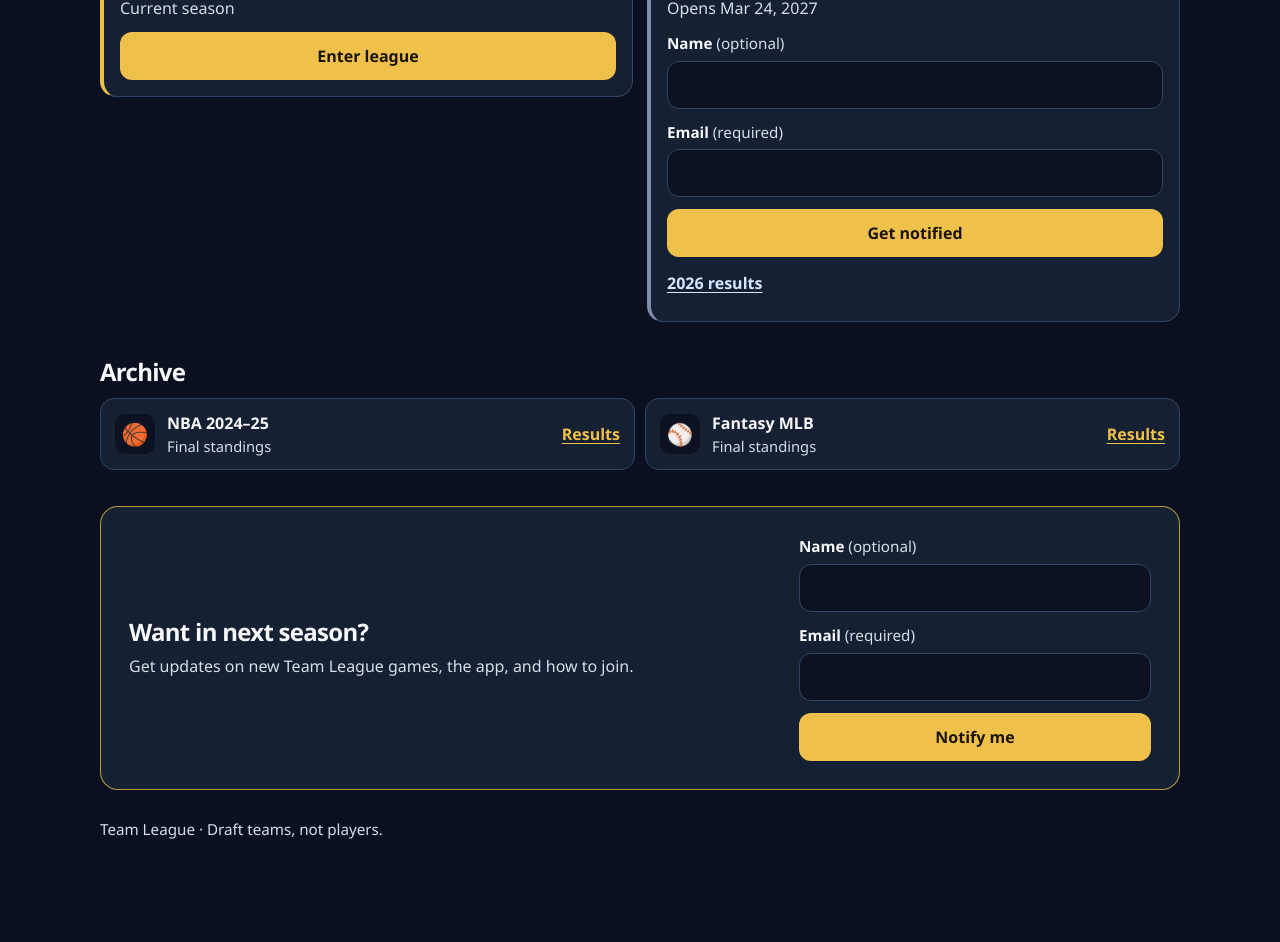
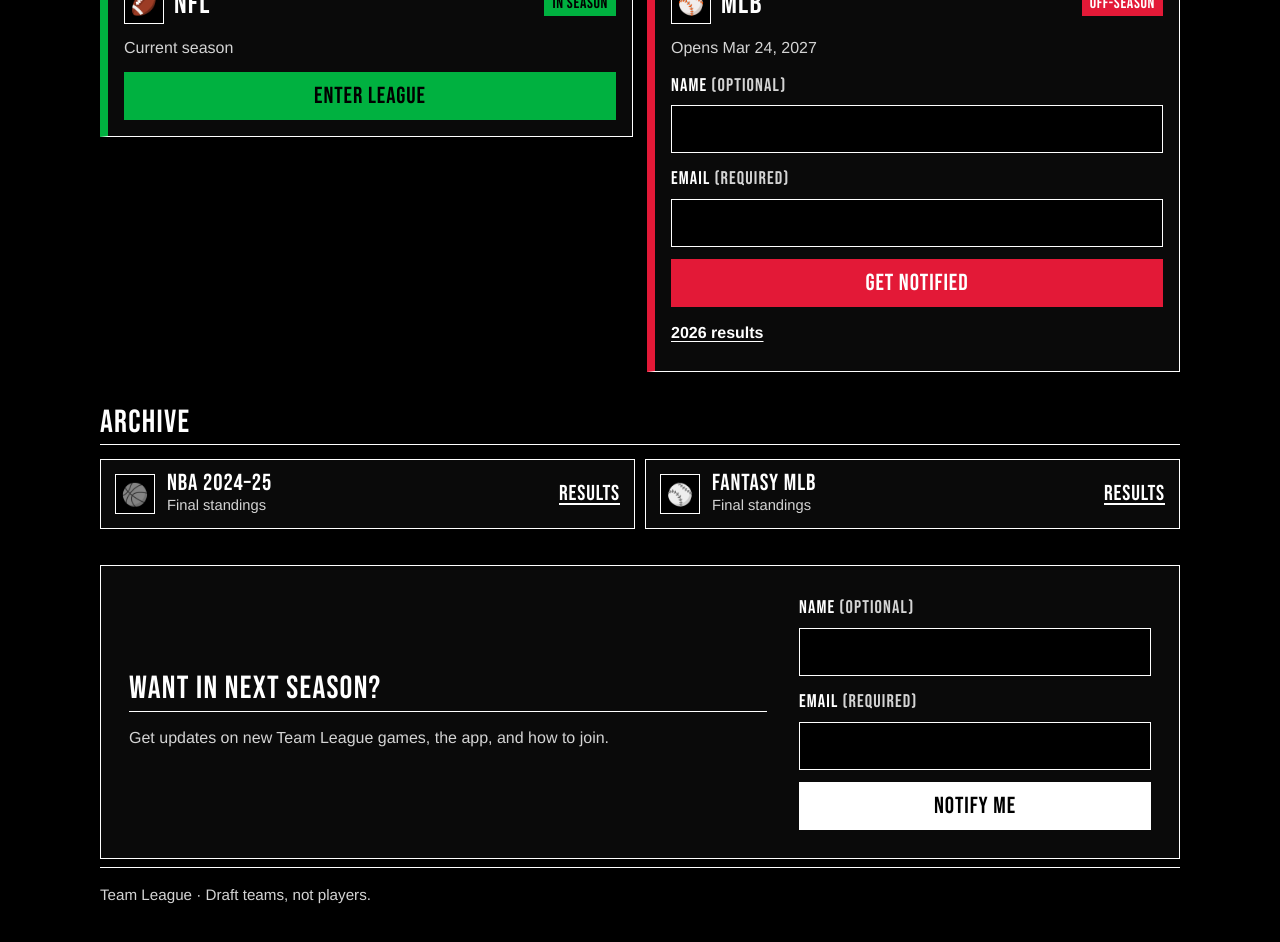
Before and after one commit to michaelrippe/teamleague, a plain HTML site: page index.html in a window 1280 px wide. Shown: the part 834-1776 px from the top of the page. Before the commit the page ends 1710 px from the top, so only its background shows below. Drawn offline with Linux system fonts and the light colour scheme.

Commit message:
Restyle the hub as a black-and-white scoreboard.
League color is limited to each card's stripe, status chip, and button, with ink chosen for WCAG AA.

Co-authored-by: michaelrippe <michaelrippe@users.noreply.github.com>

```diff
--- a/assets/hub.js
+++ b/assets/hub.js
@@ -131,11 +131,39 @@
     return form;
   }
 
+  function normalizeAccent(value) {
+    var match = /^#([0-9a-f]{6})$/i.exec(String(value || "").trim());
+    return match ? "#" + match[1].toUpperCase() : "";
+  }
+
+  function accentInk(hex) {
+    var n = parseInt(hex.slice(1), 16);
+    var channels = [(n >> 16) & 255, (n >> 8) & 255, n & 255].map(function (v) {
+      var channel = v / 255;
+      return channel <= 0.03928
+        ? channel / 12.92
+        : Math.pow((channel + 0.055) / 1.055, 2.4);
+    });
+    var luminance =
+      0.2126 * channels[0] + 0.7152 * channels[1] + 0.0722 * channels[2];
+    function ratio(other) {
+      var hi = Math.max(luminance, other);
+      var lo = Math.min(luminance, other);
+      return (hi + 0.05) / (lo + 0.05);
+    }
+    return ratio(0) >= ratio(1) ? "#000000" : "#FFFFFF";
+  }
+
   function renderCard(league, status) {
     var article = document.createElement("article");
     article.className = "card";
     article.dataset.league = league.id || "";
     article.dataset.status = status;
+    var accent = normalizeAccent(league.accent);
+    if (accent) {
+      article.style.setProperty("--accent", accent);
+      article.style.setProperty("--accent-ink", accentInk(accent));
+    }
 
     var top = document.createElement("div");
     top.className = "card-top";
--- a/assets/leagues.js
+++ b/assets/leagues.js
@@ -9,12 +9,16 @@
 // "archive" is never overridden. Before start or after end the card is
 // off-season; any other day inside the window is live. Leave both off
 // to pin status by hand.
+//
+// accent: 6-digit hex used as the card's stripe, status chip, and button.
+// Archive rows ignore it and stay grayscale. Ink is chosen for contrast.
 window.TEAM_LEAGUES = [
   {
     id: "nba",
     name: "NBA 2025–26",
     icon: "🏀",
     status: "live",
+    accent: "#F15A22",
     url: "https://michaelrippe.github.io/nbatl26/",
     season: "2025–26 season",
   },
@@ -23,6 +27,7 @@ window.TEAM_LEAGUES = [
     name: "NHL",
     icon: "🏒",
     status: "live",
+    accent: "#A2AAAD",
     url: "https://michaelrippe.github.io/nhltl/",
     season: "Current season",
   },
@@ -31,6 +36,7 @@ window.TEAM_LEAGUES = [
     name: "NFL",
     icon: "🏈",
     status: "live",
+    accent: "#00B140",
     url: "https://michaelrippe.github.io/nfltl/",
     season: "Current season",
   },
@@ -39,6 +45,7 @@ window.TEAM_LEAGUES = [
     name: "MLB",
     icon: "⚾",
     status: "offseason",
+    accent: "#E31937",
     // Opening day flips this card to live. Add `end` when the last day
     // of the 2027 season is set; until then it stays live after it opens.
     start: "2027-03-24",
--- a/assets/styles.css
+++ b/assets/styles.css
@@ -1,19 +1,11 @@
 :root {
-  --bg: #0b1020;
-  --elev: #152033;
-  --sunken: #0c1222;
-  --line: #314664;
-  --text: #f7f8fb;
-  --muted: #d5deea;
-  --gold: #f0c14a;
-  --gold-ink: #1a1406;
-  --link: #d6e6ff;
-  --live-bg: #123d2e;
-  --live-fg: #c8f8df;
-  --off-bg: #3d3318;
-  --off-fg: #f8e7b8;
-  --danger: #ffd2d2;
-  --focus: #f0c14a;
+  --bg: #000;
+  --surface: #0a0a0a;
+  --text: #fff;
+  --muted: #d4d4d4;
+  --line: #fff;
+  --display: "Bebas Neue", "Arial Narrow", Impact, Haettenschweiler, sans-serif;
+  --sans: "Helvetica Neue", Helvetica, Arial, sans-serif;
   color-scheme: dark;
 }
 
@@ -31,11 +23,8 @@ body {
   margin: 0;
   min-height: 100vh;
   color: var(--text);
-  background-color: var(--bg);
-  background-image:
-    radial-gradient(900px 420px at 100% -10%, rgba(240, 193, 74, 0.16), transparent 60%),
-    radial-gradient(700px 380px at -10% 0%, rgba(120, 162, 255, 0.16), transparent 55%);
-  font-family: "Segoe UI", "Helvetica Neue", system-ui, sans-serif;
+  background: var(--bg);
+  font-family: var(--sans);
   font-size: 1rem;
   line-height: 1.5;
   overflow-wrap: break-word;
@@ -52,11 +41,17 @@ body {
   top: 8px;
   transform: translateY(-160%);
   z-index: 2;
-  background: var(--gold);
-  color: var(--gold-ink);
-  font-weight: 700;
-  padding: 10px 14px;
-  border-radius: 10px;
+  background: #fff;
+  color: #000;
+  font-family: var(--display);
+  font-size: 1.25rem;
+  font-weight: 400;
+  letter-spacing: 0.08em;
+  text-transform: uppercase;
+  text-decoration: none;
+  padding: 8px 12px;
+  border: 1px solid #fff;
+  border-radius: 0;
 }
 
 .skip:focus {
@@ -76,29 +71,38 @@ p {
 
 h1,
 h2,
-h3 {
-  line-height: 1.15;
-  letter-spacing: -0.03em;
+h3,
+.pill,
+.button,
+.step-list li::before,
+.archive-name,
+.archive-action {
+  font-family: var(--display);
+  font-weight: 400;
+  font-synthesis: none;
+  letter-spacing: 0.04em;
+  text-transform: uppercase;
+  line-height: 0.95;
 }
 
 .hero {
-  padding: 48px 0 12px;
+  padding: 40px 0 20px;
+  border-bottom: 1px solid var(--line);
 }
 
 h1 {
-  margin: 0 0 12px;
-  font-size: clamp(2.75rem, 9vw, 4.75rem);
-  font-weight: 700;
-  letter-spacing: -0.045em;
+  margin: 0 0 10px;
+  font-size: clamp(4.25rem, 16vw, 7.25rem);
+  letter-spacing: 0.02em;
 }
 
 .tagline {
   margin: 0;
   max-width: 22rem;
   color: var(--text);
-  font-size: clamp(1.2rem, 2.5vw, 1.6rem);
-  line-height: 1.35;
-  font-weight: 600;
+  font-size: clamp(1.15rem, 2.4vw, 1.45rem);
+  line-height: 1.3;
+  font-weight: 700;
 }
 
 .section {
@@ -106,8 +110,10 @@ h1 {
 }
 
 h2 {
-  margin: 0 0 8px;
-  font-size: 1.5rem;
+  margin: 0 0 14px;
+  padding-bottom: 6px;
+  border-bottom: 1px solid var(--line);
+  font-size: 2rem;
 }
 
 .lede {
@@ -127,24 +133,23 @@ h2 {
 
 .step-list li {
   counter-increment: steps;
-  background: var(--elev);
+  background: var(--surface);
   border: 1px solid var(--line);
-  border-radius: 16px;
+  border-radius: 0;
   padding: 16px 16px 18px;
 }
 
 .step-list li::before {
   content: counter(steps, decimal-leading-zero);
   display: block;
-  margin-bottom: 10px;
-  color: var(--gold);
-  font-weight: 700;
-  letter-spacing: 0.08em;
+  margin-bottom: 8px;
+  color: #fff;
+  font-size: 1.75rem;
 }
 
 .step-list h3 {
-  margin: 0 0 6px;
-  font-size: 1.15rem;
+  margin: 0 0 8px;
+  font-size: 1.7rem;
 }
 
 .step-list p {
@@ -159,23 +164,17 @@ h2 {
 }
 
 .card {
+  --accent: #fff;
+  --accent-ink: #000;
   display: flex;
   flex-direction: column;
   gap: 12px;
   min-width: 0;
   padding: 16px;
-  background: var(--elev);
+  background: var(--surface);
   border: 1px solid var(--line);
-  border-radius: 16px;
-  border-left-width: 4px;
-}
-
-.card[data-status="live"] {
-  border-left-color: var(--gold);
-}
-
-.card[data-status="offseason"] {
-  border-left-color: #7f8eae;
+  border-left: 8px solid var(--accent);
+  border-radius: 0;
 }
 
 .card-body {
@@ -197,8 +196,9 @@ h2 {
   height: 2.5rem;
   display: grid;
   place-items: center;
-  border-radius: 10px;
-  background: var(--sunken);
+  border: 1px solid var(--line);
+  border-radius: 0;
+  background: #000;
   font-size: 1.35rem;
   line-height: 1;
 }
@@ -206,26 +206,16 @@ h2 {
 .card h3 {
   margin: 0;
   flex: 1;
-  font-size: 1.2rem;
+  font-size: 1.85rem;
 }
 
 .pill {
   flex: none;
-  border-radius: 999px;
-  padding: 4px 10px;
-  font-size: 0.78rem;
-  font-weight: 700;
-  letter-spacing: 0.02em;
-}
-
-.pill-live {
-  background: var(--live-bg);
-  color: var(--live-fg);
-}
-
-.pill-offseason {
-  background: var(--off-bg);
-  color: var(--off-fg);
+  border-radius: 0;
+  padding: 5px 8px;
+  background: var(--accent);
+  color: var(--accent-ink);
+  font-size: 1rem;
 }
 
 .note {
@@ -248,28 +238,36 @@ h2 {
   min-height: 48px;
   padding: 12px 16px;
   border: 0;
-  border-radius: 12px;
-  font: inherit;
-  font-weight: 700;
+  border-radius: 0;
+  background: #fff;
+  color: #000;
+  font-size: 1.45rem;
   text-decoration: none;
   cursor: pointer;
 }
 
-.button-primary {
-  background: var(--gold);
-  color: var(--gold-ink);
+.card .button-primary {
+  background: var(--accent);
+  color: var(--accent-ink);
 }
 
-.button-primary:hover {
-  background: #ffd56a;
+.card .button-primary:hover {
+  background: var(--accent);
+  color: var(--accent-ink);
 }
 
-.button-primary:active {
-  background: #e0b03a;
+.signup .button-primary {
+  background: #fff;
+  color: #000;
+  border: 1px solid #fff;
+}
+
+.signup .button-primary:hover {
+  background: #000;
+  color: #fff;
 }
 
 .button:disabled {
-  opacity: 0.6;
   cursor: wait;
 }
 
@@ -278,8 +276,8 @@ h2 {
   align-items: center;
   width: fit-content;
   min-height: 44px;
-  color: var(--link);
-  font-weight: 600;
+  color: #fff;
+  font-weight: 700;
   text-underline-offset: 3px;
 }
 
@@ -297,15 +295,20 @@ h2 {
   gap: 12px;
   min-height: 64px;
   padding: 12px 14px;
-  color: inherit;
+  color: #fff;
   text-decoration: none;
-  background: var(--elev);
+  background: var(--surface);
   border: 1px solid var(--line);
-  border-radius: 14px;
+  border-radius: 0;
 }
 
 .archive-list a:hover {
-  border-color: var(--gold);
+  background: #fff;
+  color: #000;
+}
+
+.archive-list .icon {
+  filter: grayscale(1);
 }
 
 .archive-text {
@@ -314,7 +317,7 @@ h2 {
 }
 
 .archive-name {
-  font-weight: 700;
+  font-size: 1.45rem;
 }
 
 .archive-note {
@@ -322,12 +325,20 @@ h2 {
   font-size: 0.92rem;
 }
 
+.archive-list a:hover .archive-note {
+  color: #222;
+}
+
 .archive-action {
   margin-left: auto;
-  color: var(--gold);
-  font-weight: 700;
+  color: #fff;
+  font-size: 1.35rem;
   text-decoration: underline;
   text-underline-offset: 3px;
+}
+
+.archive-list a:hover .archive-action {
+  color: #000;
 }
 
 .signup {
@@ -336,9 +347,9 @@ h2 {
   min-width: 0;
   margin-top: 28px;
   padding: 20px;
-  background: var(--elev);
-  border: 1px solid rgba(240, 193, 74, 0.75);
-  border-radius: 18px;
+  background: var(--surface);
+  border: 1px solid var(--line);
+  border-radius: 0;
 }
 
 .signup-copy p {
@@ -360,13 +371,16 @@ h2 {
 }
 
 .field-label {
-  font-size: 0.95rem;
-  font-weight: 700;
+  font-family: var(--display);
+  font-size: 1.15rem;
+  font-weight: 400;
+  letter-spacing: 0.06em;
+  text-transform: uppercase;
 }
 
 .hint {
   color: var(--muted);
-  font-weight: 500;
+  font-weight: 400;
 }
 
 input {
@@ -376,15 +390,16 @@ input {
   min-height: 48px;
   padding: 10px 12px;
   border: 1px solid var(--line);
-  border-radius: 12px;
-  background: var(--sunken);
+  border-radius: 0;
+  background: #000;
   color: var(--text);
   font: inherit;
 }
 
 input:-webkit-autofill {
-  -webkit-text-fill-color: var(--text);
-  box-shadow: 0 0 0 1000px var(--sunken) inset;
+  -webkit-text-fill-color: #fff;
+  caret-color: #fff;
+  box-shadow: inset 0 0 0 1000px #000;
 }
 
 .hp {
@@ -398,26 +413,29 @@ input:-webkit-autofill {
 
 .form-error {
   margin: 0;
-  color: var(--danger);
-  font-weight: 600;
+  color: #fff;
+  font-weight: 700;
 }
 
 .interest-thanks {
   margin: 0;
   padding: 14px 12px;
-  border-radius: 12px;
-  background: var(--live-bg);
-  color: var(--live-fg);
+  border: 1px solid #fff;
+  border-radius: 0;
+  background: #fff;
+  color: #000;
   font-weight: 700;
 }
 
 .interest-thanks:focus {
-  outline: 3px solid var(--focus);
-  outline-offset: 2px;
+  outline: 2px solid #fff;
+  outline-offset: 3px;
 }
 
 .site-footer {
-  padding: 28px 0 36px;
+  margin-top: 8px;
+  padding: 16px 0 36px;
+  border-top: 1px solid var(--line);
   color: var(--muted);
   font-size: 0.95rem;
 }
@@ -430,8 +448,8 @@ a:focus-visible,
 button:focus-visible,
 input:focus-visible,
 .skip:focus {
-  outline: 3px solid var(--focus);
-  outline-offset: 2px;
+  outline: 2px solid #fff;
+  outline-offset: 3px;
 }
 
 @media (min-width: 720px) {
@@ -446,7 +464,7 @@ input:focus-visible,
   }
 
   .hero {
-    padding-top: 72px;
+    padding-top: 56px;
   }
 
   .step-list {
--- a/index.html
+++ b/index.html
@@ -5,7 +5,7 @@
     <meta name="viewport" content="width=device-width, initial-scale=1">
     <title>Team League</title>
     <meta name="description" content="Draft teams, not players. Most wins takes it. Friends draft whole pro teams and the best combined win record wins the season.">
-    <meta name="theme-color" content="#0b1020">
+    <meta name="theme-color" content="#000000">
     <meta property="og:title" content="Team League">
     <meta property="og:description" content="Draft teams, not players. Most wins takes it.">
     <meta property="og:type" content="website">
@@ -14,6 +14,9 @@
     <meta name="twitter:title" content="Team League">
     <meta name="twitter:description" content="Draft teams, not players. Most wins takes it.">
     <link rel="icon" href="assets/favicon.svg" type="image/svg+xml">
+    <link rel="preconnect" href="https://fonts.googleapis.com">
+    <link rel="preconnect" href="https://fonts.gstatic.com" crossorigin>
+    <link href="https://fonts.googleapis.com/css2?family=Bebas+Neue&display=swap" rel="stylesheet">
     <link rel="stylesheet" href="assets/styles.css">
   </head>
   <body>
```
Also changed, not shown: assets/favicon.svg, 1 other file.
